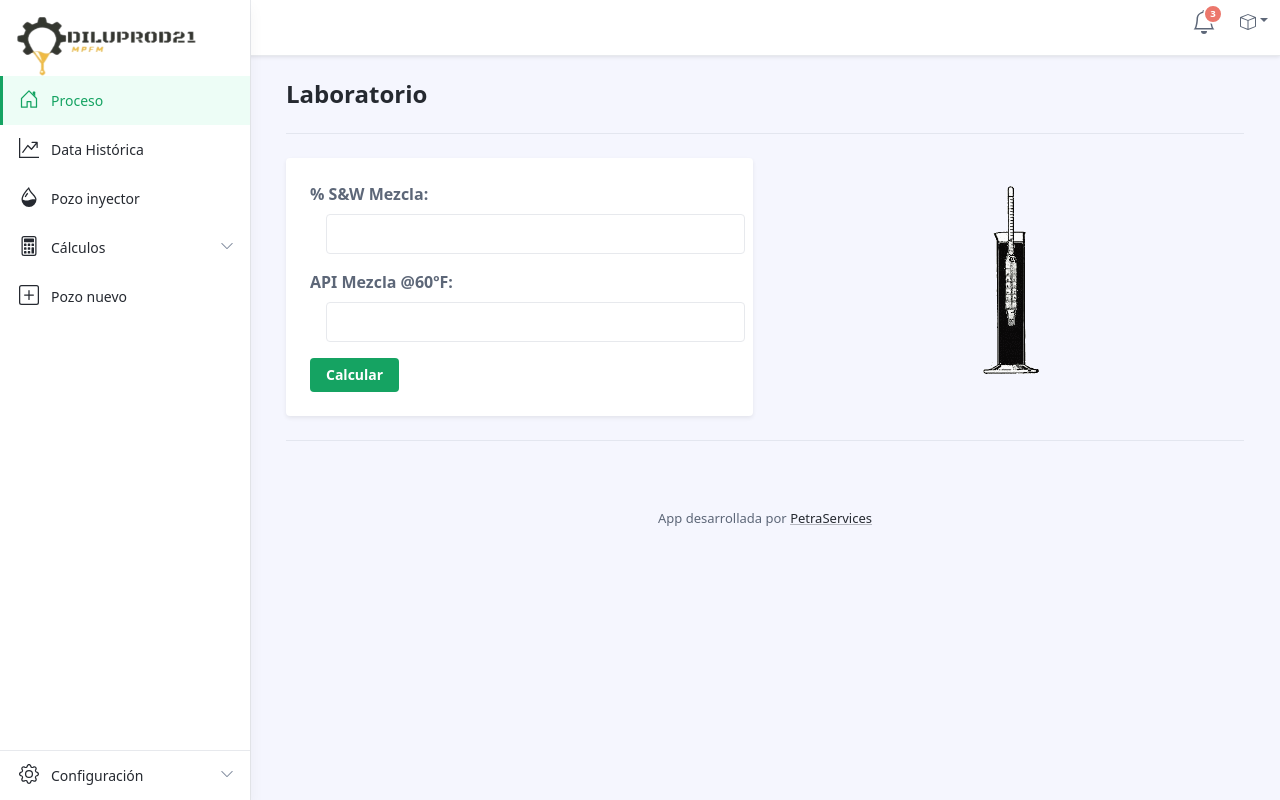
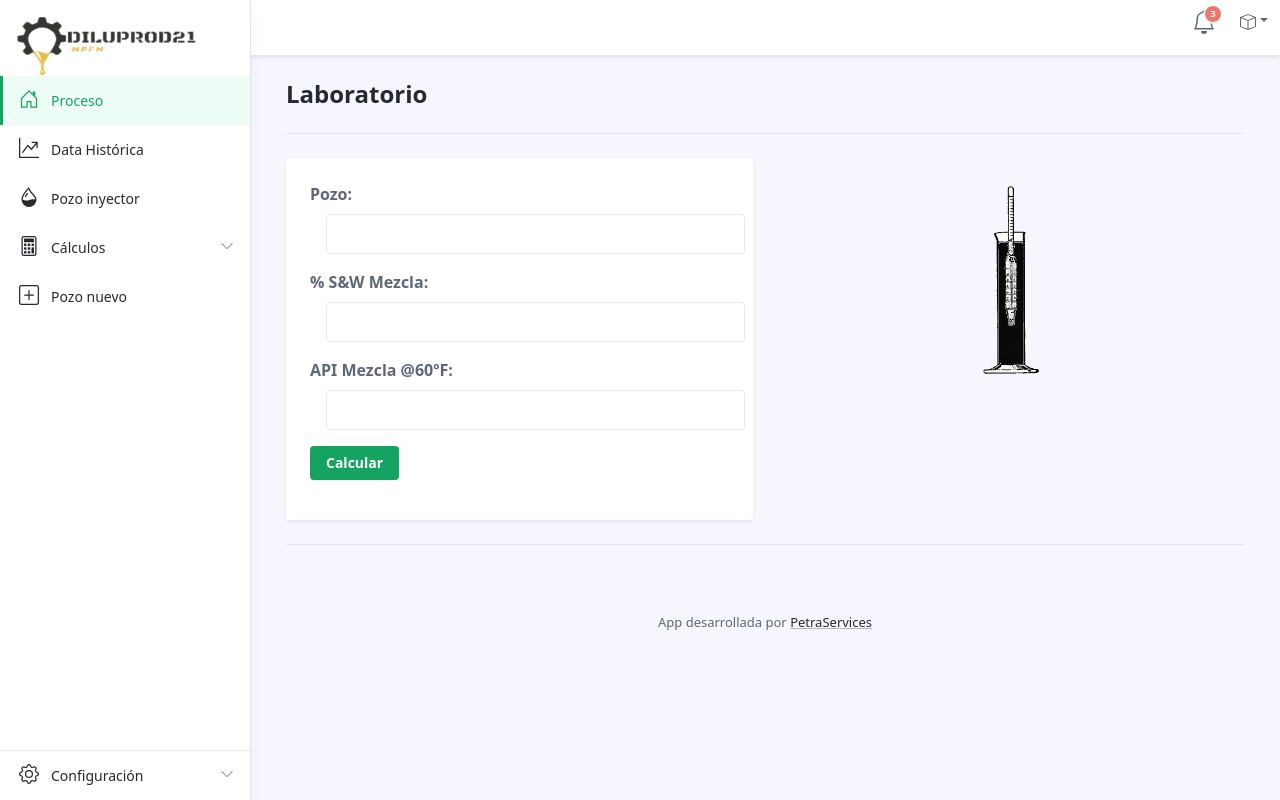
Before and after one commit to angellomorales/diluprod21web, a Django app: page /laboratorio in a window 1280 px wide. Run offline with Django 3.2, Linux system fonts and the light colour scheme; the visitor is signed in with stand-in values (Sample User, id 1); data that the repository does not hold is empty; parts of the project's set-up code (start-up, migrations or seed data) failed here and were passed over; some libraries are stand-ins or nearby versions.

Commit message:
adicion de pozo a laboratorio

```diff
--- a/Basic/forms.py
+++ b/Basic/forms.py
@@ -42,6 +42,7 @@ class CalculosForm(forms.Form):
 
 
 class LaboratorioForm(forms.Form):
+    pozo = forms.CharField(required=True, label="Pozo")
     swMezcla = forms.DecimalField(
         decimal_places=2, required=True, label="% S&W Mezcla")
     apiMezcla = forms.DecimalField(
@@ -49,6 +50,8 @@ class LaboratorioForm(forms.Form):
 
     def __init__(self, *args, **kwargs):
         super(LaboratorioForm, self).__init__(*args, **kwargs)
+        self.fields['pozo'].widget.attrs.update(
+            {'class': 'form-control mx-sm-3 mb-2','list':'Pozos'})
         self.fields['swMezcla'].widget.attrs.update(
             {'class': 'form-control mx-sm-3 mb-2'})
         self.fields['apiMezcla'].widget.attrs.update(
--- a/Basic/templates/Basic/laboratorio.html
+++ b/Basic/templates/Basic/laboratorio.html
@@ -24,6 +24,13 @@
                     {% endfor %}
                     <button type="submit" class="btn app-btn-primary" value="Calcular">Calcular</button>
                 </form>
+                <div class="mb-3">
+                    <datalist id="Pozos">
+                        {% for pozo in pozos %}
+                        <option value="{{ pozo }}">
+                        {% endfor %}
+                    </datalist>
+                </div>
             </div>
             <!--//app-card-body-->
 
--- a/Basic/views.py
+++ b/Basic/views.py
@@ -169,6 +169,7 @@ def graficarCalculos_view(request, graphId):
 
 @login_required(login_url="index")
 def laboratorio_view(request):
+    pozos = Pozo.objects.all()
     if request.method == "POST":
         form = LaboratorioForm(request.POST)
         if form.is_valid():
@@ -181,15 +182,18 @@ def laboratorio_view(request):
             return render(request, "Basic/laboratorio.html", {
                 "form": form,
                 "esCalculado": True,
+                "pozos": pozos,
                 "data": data
             })
         else:
             return render(request, "Basic/laboratorio.html", {
-                "form": form
+                "form": form,
+                "pozos": pozos,
             })
     form = LaboratorioForm()
     return render(request, "Basic/laboratorio.html", {
-        "form": form
+        "form": form,
+        "pozos": pozos,
     })
 
 
```
